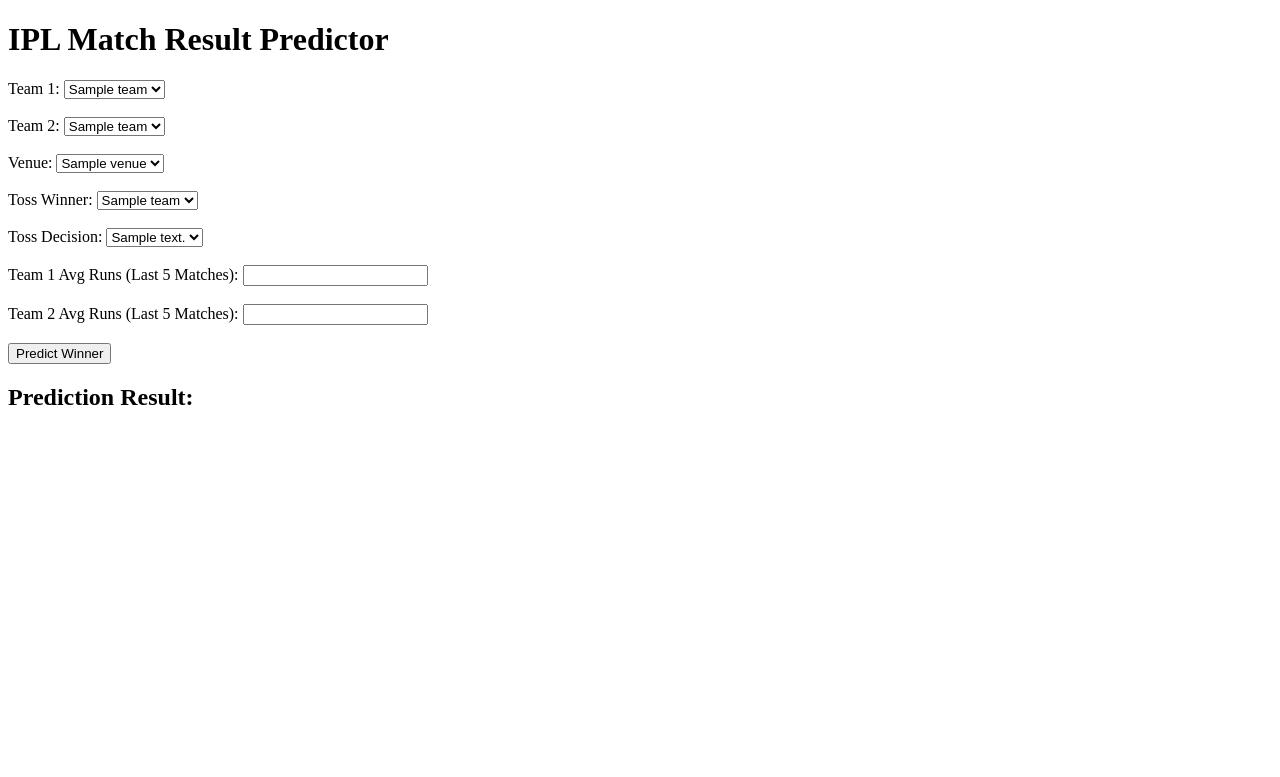
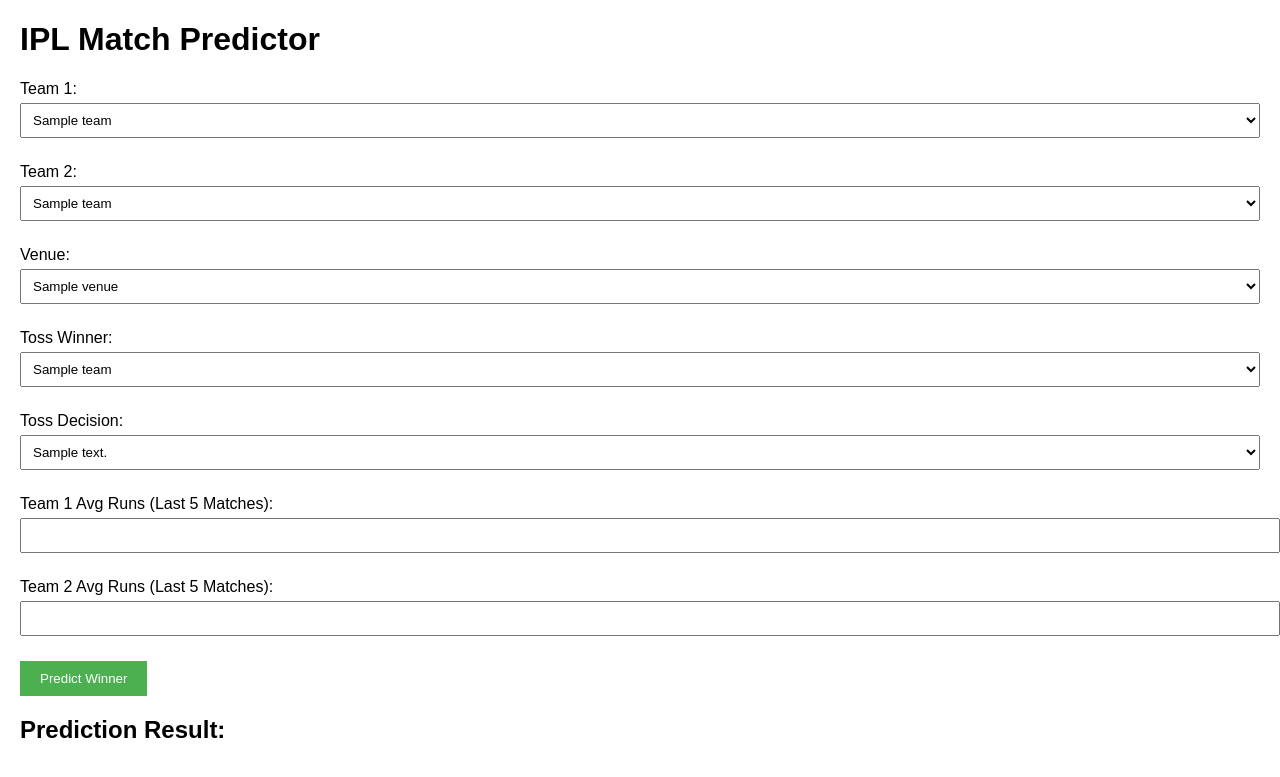
Before and after one commit to pkala7968/IPL-win-predictor, a Flask app: template templates/index.html in a window 1280 px wide. Shown: the top 777 px of the page. Run offline with Flask 3, Linux system fonts and the light colour scheme; the template is opened without the code that fills it: most values are stand-ins (such as "Sample title", 1, 10 or a date in 2020); parts of the project's set-up code (start-up, migrations or seed data) failed here and were passed over.

Commit message:
change 3

```diff
--- a/app.py
+++ b/app.py
@@ -33,41 +33,67 @@ def home():
 # Prediction endpoint
 @app.route("/predict", methods=["POST"])
 def predict():
-    # Get input data from the form
-    team1 = request.form["team1"]
-    team2 = request.form["team2"]
-    venue = request.form["venue"]
-    toss_winner = request.form["toss_winner"]
-    toss_decision = request.form["toss_decision"]
-    team1_avg_runs_last_5 = float(request.form["team1_avg_runs_last_5"])
-    team2_avg_runs_last_5 = float(request.form["team2_avg_runs_last_5"])
+    try:
+        # Get input data from the form
+        team1 = request.form["team1"]
+        team2 = request.form["team2"]
+        venue = request.form["venue"]
+        toss_winner = request.form["toss_winner"]
+        toss_decision = request.form["toss_decision"]
+        team1_avg_runs_last_5 = float(request.form["team1_avg_runs_last_5"])
+        team2_avg_runs_last_5 = float(request.form["team2_avg_runs_last_5"])
 
-    # Encode the input data using the OrdinalEncoder
-    encoded_input = ordinal_encoder.transform([[team1, team2, venue]])
+        # Debug: Print input data
+        print("Input Data:")
+        print(f"Team 1: {team1}, Team 2: {team2}, Venue: {venue}")
+        print(f"Toss Winner: {toss_winner}, Toss Decision: {toss_decision}")
+        print(f"Team 1 Avg Runs Last 5: {team1_avg_runs_last_5}, Team 2 Avg Runs Last 5: {team2_avg_runs_last_5}")
 
-    # Encode the toss_decision using the LabelEncoder
-    toss_decision_encoded = toss_decision_encoder.transform([toss_decision])[0]
+        # Encode the input data using the OrdinalEncoder
+        encoded_input = ordinal_encoder.transform([[team1, team2, venue]])
 
-    # Prepare the input for prediction
-    example_input = [
-        [
-            encoded_input[0][0],  # team1_encoded
-            encoded_input[0][1],  # team2_encoded
-            encoded_input[0][2],  # venue_encoded
-            toss_decision_encoded,  # toss_decision_encoded
-            team1_avg_runs_last_5,
-            team2_avg_runs_last_5,
+        # Debug: Print encoded input
+        print("Encoded Input (Team1, Team2, Venue):", encoded_input)
+
+        # Encode the toss_decision using the LabelEncoder
+        toss_decision_encoded = toss_decision_encoder.transform([toss_decision])[0]
+
+        # Debug: Print encoded toss decision
+        print("Encoded Toss Decision:", toss_decision_encoded)
+
+        # Prepare the input for prediction
+        example_input = [
+            [
+                encoded_input[0][0],  # team1_encoded
+                encoded_input[0][1],  # team2_encoded
+                encoded_input[0][2],  # venue_encoded
+                toss_decision_encoded,  # toss_decision_encoded
+                team1_avg_runs_last_5,
+                team2_avg_runs_last_5,
+            ]
         ]
-    ]
 
-    # Make a prediction
-    prediction = model.predict(example_input)
+        # Debug: Print final input to the model
+        print("Final Input to Model:", example_input)
 
-    # Decode the predicted winner
-    predicted_winner = ordinal_encoder.categories_[0][prediction[0]]  # Use Column 0 (teams)
+        # Make a prediction
+        prediction = model.predict(example_input)
 
-    # Return the prediction
-    return jsonify({"predicted_winner": predicted_winner})
+        # Debug: Print raw prediction
+        print("Raw Prediction:", prediction)
+
+        # Decode the predicted winner
+        predicted_winner = ordinal_encoder.categories_[0][prediction[0]]  # Use Column 0 (teams)
+
+        # Debug: Print decoded winner
+        print("Decoded Winner:", predicted_winner)
+
+        # Return the prediction
+        return jsonify({"predicted_winner": predicted_winner})
+    except Exception as e:
+        # Debug: Print any errors
+        print("Error:", str(e))
+        return jsonify({"error": str(e)}), 500
 
 # Run the app
 if __name__ == "__main__":
--- a/templates/index.html
+++ b/templates/index.html
@@ -3,69 +3,132 @@
 <head>
     <meta charset="UTF-8">
     <meta name="viewport" content="width=device-width, initial-scale=1.0">
-    <title>IPL Match Result Predictor</title>
+    <title>IPL Match Predictor</title>
+    <style>
+        body {
+            font-family: Arial, sans-serif;
+            margin: 20px;
+        }
+        .form-group {
+            margin-bottom: 15px;
+        }
+        label {
+            display: block;
+            margin-bottom: 5px;
+        }
+        select, input {
+            width: 100%;
+            padding: 8px;
+            margin-bottom: 10px;
+        }
+        button {
+            padding: 10px 20px;
+            background-color: #4CAF50;
+            color: white;
+            border: none;
+            cursor: pointer;
+        }
+        button:hover {
+            background-color: #45a049;
+        }
+    </style>
 </head>
 <body>
-    <h1>IPL Match Result Predictor</h1>
-    <form action="/predict" method="POST">
+    <h1>IPL Match Predictor</h1>
+    <form id="predictionForm">
+        <div class="form-group">
             <label for="team1">Team 1:</label>
             <select id="team1" name="team1" required>
                 {% for team in teams %}
                     <option value="{{ team }}">{{ team }}</option>
                 {% endfor %}
-        </select><br><br>
-
+            </select>
+        </div>
+        <div class="form-group">
             <label for="team2">Team 2:</label>
             <select id="team2" name="team2" required>
                 {% for team in teams %}
                     <option value="{{ team }}">{{ team }}</option>
                 {% endfor %}
-        </select><br><br>
-
+            </select>
+        </div>
+        <div class="form-group">
             <label for="venue">Venue:</label>
             <select id="venue" name="venue" required>
                 {% for venue in venues %}
                     <option value="{{ venue }}">{{ venue }}</option>
                 {% endfor %}
-        </select><br><br>
-
+            </select>
+        </div>
+        <div class="form-group">
             <label for="toss_winner">Toss Winner:</label>
             <select id="toss_winner" name="toss_winner" required>
-            {% for team in teams %}
-                <option value="{{ team }}">{{ team }}</option>
-            {% endfor %}
-        </select><br><br>
-
+                <!-- Options will be populated dynamically -->
+            </select>
+        </div>
+        <div class="form-group">
             <label for="toss_decision">Toss Decision:</label>
             <select id="toss_decision" name="toss_decision" required>
                 {% for decision in toss_decisions %}
                     <option value="{{ decision }}">{{ decision }}</option>
                 {% endfor %}
-        </select><br><br>
-
+            </select>
+        </div>
+        <div class="form-group">
             <label for="team1_avg_runs_last_5">Team 1 Avg Runs (Last 5 Matches):</label>
-        <input type="number" id="team1_avg_runs_last_5" name="team1_avg_runs_last_5" step="0.1" required><br><br>
-
+            <input type="number" id="team1_avg_runs_last_5" name="team1_avg_runs_last_5" required>
+        </div>
+        <div class="form-group">
             <label for="team2_avg_runs_last_5">Team 2 Avg Runs (Last 5 Matches):</label>
-        <input type="number" id="team2_avg_runs_last_5" name="team2_avg_runs_last_5" step="0.1" required><br><br>
-
+            <input type="number" id="team2_avg_runs_last_5" name="team2_avg_runs_last_5" required>
+        </div>
         <button type="submit">Predict Winner</button>
     </form>
 
     <h2>Prediction Result:</h2>
-    <p id="result"></p>
+    <p id="predictionResult"></p>
 
     <script>
-        const form = document.querySelector("form");
-        form.addEventListener("submit", async (e) => {
-            e.preventDefault();
-            const formData = new FormData(form);
+        // Function to update the toss winner dropdown
+        function updateTossWinnerDropdown() {
+            const team1 = document.getElementById("team1").value;
+            const team2 = document.getElementById("team2").value;
+            const tossWinnerDropdown = document.getElementById("toss_winner");
+
+            // Clear existing options
+            tossWinnerDropdown.innerHTML = "";
+
+            // Add team1 and team2 as options
+            const option1 = document.createElement("option");
+            option1.value = team1;
+            option1.textContent = team1;
+            tossWinnerDropdown.appendChild(option1);
+
+            const option2 = document.createElement("option");
+            option2.value = team2;
+            option2.textContent = team2;
+            tossWinnerDropdown.appendChild(option2);
+        }
+
+        // Add event listeners to team1 and team2 dropdowns
+        document.getElementById("team1").addEventListener("change", updateTossWinnerDropdown);
+        document.getElementById("team2").addEventListener("change", updateTossWinnerDropdown);
+
+        // Initialize the toss winner dropdown on page load
+        updateTossWinnerDropdown();
+
+        // Handle form submission
+        document.getElementById("predictionForm").addEventListener("submit", async function (event) {
+            event.preventDefault();
+
+            const formData = new FormData(this);
             const response = await fetch("/predict", {
                 method: "POST",
                 body: formData,
             });
+
             const result = await response.json();
-            document.getElementById("result").innerText = `Predicted Winner: ${result.predicted_winner}`;
+            document.getElementById("predictionResult").textContent = `Predicted Winner: ${result.predicted_winner}`;
         });
     </script>
 </body>
```
Also changed, not shown: 1 other file. Lines whose indentation alone changed are shown as unchanged.
